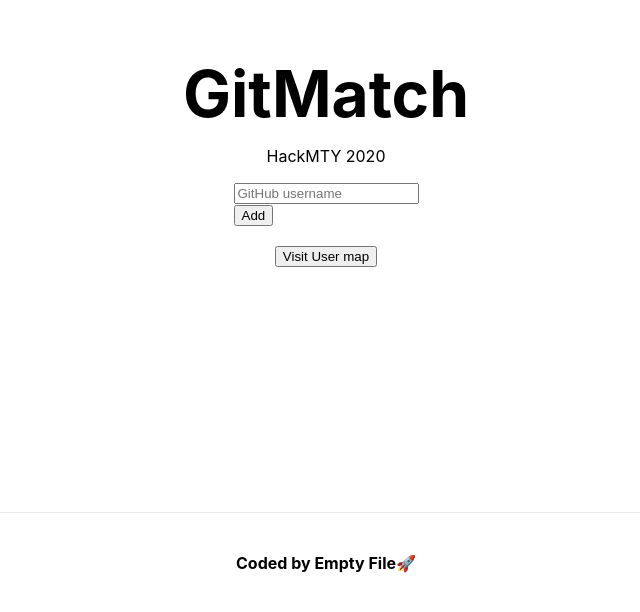
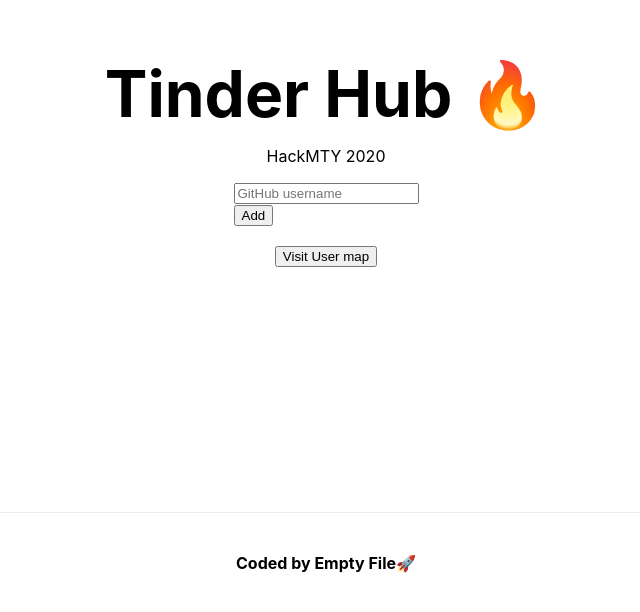
Before and after one commit to JG-11/hackmty20-frontend, a Next.js app: page / in a window 1280 px wide. Shown: the part 188-800 px from the top of the page, without its empty margins (314-954 px from the left). Built offline with nearby package versions, Linux system fonts and the light colour scheme.

Commit message:
Tinder Hub

```diff
--- a/pages/index.js
+++ b/pages/index.js
@@ -69,7 +69,7 @@
       </Head>
 
       <main>
-        <h1 className="title">GitMatch</h1>
+        <h1 className="title">Tinder Hub <span role="img" aria-label="fire">🔥</span></h1>
 
         <p className="code">HackMTY 2020</p>
 
```
